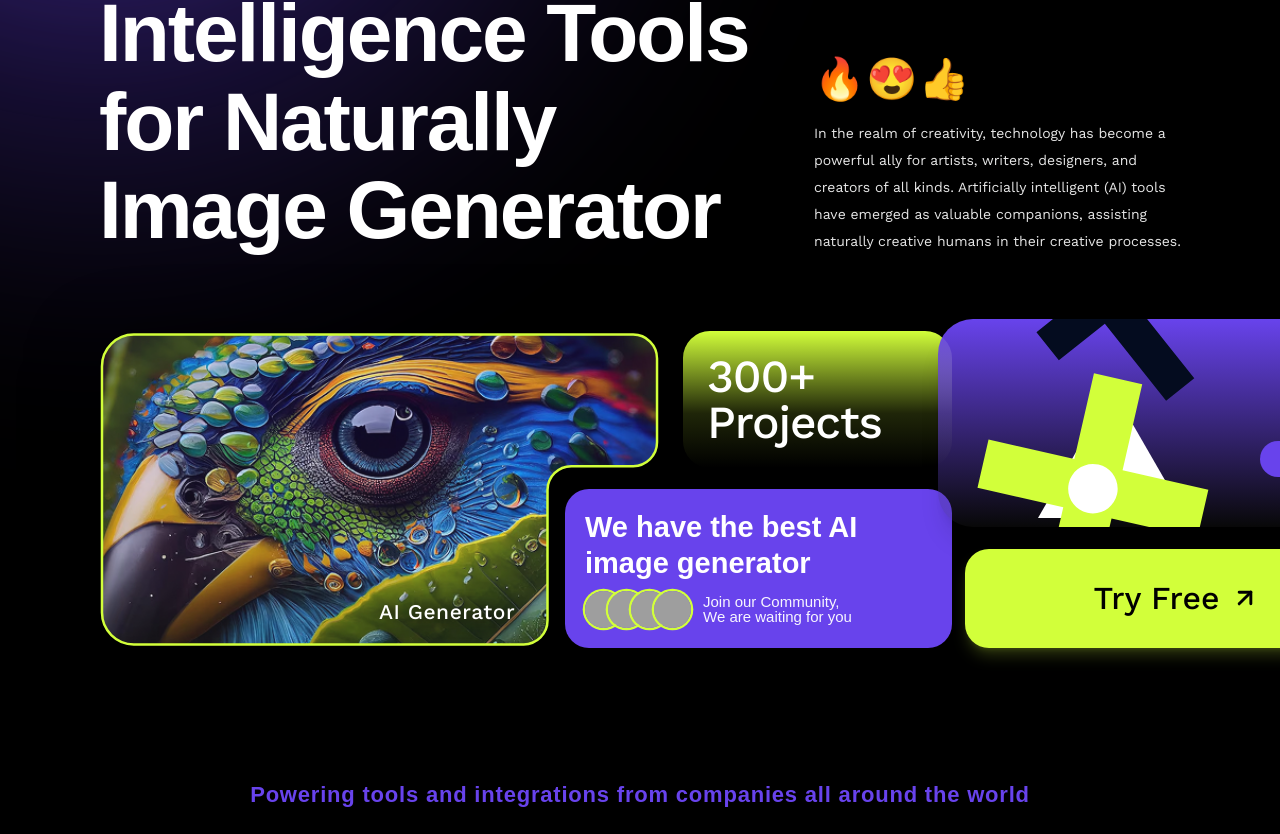
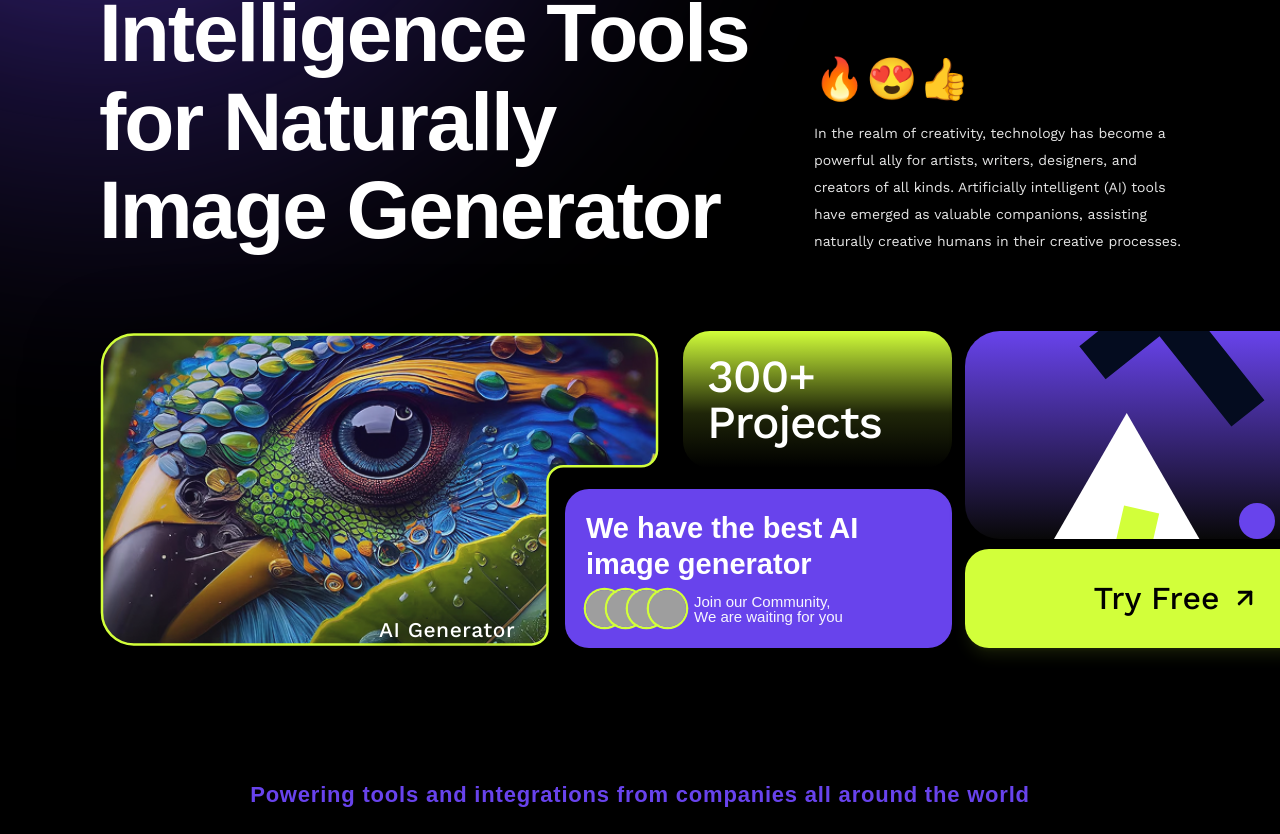
Before and after one commit to HelloRayy/ether-ai-landing, a React (Vite) app: page / in a window 1280 px wide. Shown: the part 351-1185 px from the top of the page. Built offline with nearby package versions, Linux system fonts and the light colour scheme; grey boxes are pictures that could not be loaded; a web font is replaced by a local one.

Commit message:
fix: resolve heroBottom card collision and refine importantImg with Group 14 alignment

```diff
--- a/src/components/Hero.tsx
+++ b/src/components/Hero.tsx
@@ -6,9 +6,9 @@ export function Hero() {
     'https://images.unsplash.com/photo-1500648767791-00dcc994a43e?w=100&auto=format&fit=crop&q=80',
   ]
 
-  // Contoured stepped path with smooth corner radii (R=32 on outer corners, R=24 on step transitions)
+  // Contoured stepped path with smooth corner radii (R=32 on outer corners, R=16 on step transitions)
   const steppedCardPath =
-    'M 1,33 A 32,32 0 0,1 33,1 L 536,1 A 24,24 0 0,1 560,25 L 560,109.5 A 24,24 0 0,1 536,133.5 L 473.7,133.5 A 24,24 0 0,0 449.7,157.5 L 449.7,289 A 24,24 0 0,1 425.7,313 L 33,313 A 32,32 0 0,1 1,281 Z'
+    'M 1,33 A 32,32 0 0,1 33,1 L 536,1 A 24,24 0 0,1 560,25 L 560,117.5 A 16,16 0 0,1 544,133.5 L 465.7,133.5 A 16,16 0 0,0 449.7,149.5 L 449.7,297 A 16,16 0 0,1 433.7,313 L 33,313 A 32,32 0 0,1 1,281 Z'
 
   return (
     <section className="relative z-20 pt-16 pb-24">
@@ -70,8 +70,8 @@ export function Hero() {
             />
           </svg>
 
-          {/* AI Generator Label Badge */}
-          <div className="pointer-events-none absolute bottom-5 left-[280px]">
+          {/* AI Generator Label Badge (Pen: x: 280, y: 283) */}
+          <div className="pointer-events-none absolute left-[280px] top-[283px]">
             <span className="font-[family-name:var(--font-work)] text-[21px] font-medium tracking-wide text-white drop-shadow-[0_2px_8px_rgba(0,0,0,0.9)]">
               AI Generator
             </span>
@@ -94,14 +94,14 @@ export function Hero() {
         </div>
 
         {/* 3. Group 14: Community Card (x: 466, y: 170, w: 387, h: 159, nested into step notch) */}
-        <div className="absolute left-[466px] top-[170px] w-[387px] h-[159px] rounded-[24px] bg-[#6843ec] p-5 text-white shadow-xl flex flex-col justify-between">
+        <div className="absolute left-[466px] top-[170px] w-[387px] h-[159px] rounded-[24px] bg-[#6843ec] p-[21px] text-white shadow-xl flex flex-col justify-between">
           <h3 className="font-[family-name:var(--font-darker)] text-[29px] font-bold leading-tight text-white">
             We have the best AI image generator
           </h3>
 
-          <div className="mt-2 flex items-center gap-3">
-            {/* Overlapping Avatars with #d2ff3a border */}
-            <div className="flex -space-x-3.5">
+          <div className="mt-2 flex items-center gap-2">
+            {/* Overlapping Avatars with #d2ff3a border (Pen: gap -16px) */}
+            <div className="flex -space-x-4">
               {avatars.map((url, i) => (
                 <img
                   key={i}
@@ -120,9 +120,9 @@ export function Hero() {
           </div>
         </div>
 
-        {/* 4. Group 16: Abstract Geometric Card (x: 839, y: 0, w: 423, h: 208) */}
+        {/* 4. Group 16: Abstract Geometric Card (x: 866, y: 12, w: 423, h: 208) */}
         <div
-          className="absolute left-[839px] top-0 w-[423px] h-[208px] rounded-[35px] overflow-hidden shadow-xl"
+          className="absolute left-[866px] top-[12px] w-[423px] h-[208px] rounded-[35px] overflow-hidden shadow-xl"
           style={{
             background:
               'linear-gradient(180deg, #6843ec 0%, rgba(41, 41, 41, 0.2) 100%)',
@@ -134,39 +134,39 @@ export function Hero() {
             fill="none"
             xmlns="http://www.w3.org/2000/svg"
           >
-            {/* White Triangle */}
+            {/* White Triangle (Pen: x: 116 - 27 = 89, y: 94 - 12 = 82) */}
             <path
               d="M155.019 0l155.01899 268.5-310.03799 0 155.019-268.5z"
               fill="#ffffff"
-              transform="translate(100, 70) scale(0.48)"
+              transform="translate(89, 82) scale(0.4691)"
             />
 
-            {/* Lime Plus/Cross */}
-            <g transform="translate(290, 85) rotate(102.9) scale(0.55)">
+            {/* Lime Cross (Pen: x: 283.7 - 27 = 256.7, y: 208.8 - 12 = 196.8, rot: 102.91°) */}
+            <g transform="translate(256.7, 196.8) rotate(102.91) scale(0.4007)">
               <path
                 d="M250 205c0-24.853-20.147-45-45-45-24.853 0-45 20.147-45 45 0 24.853 20.147 45 45 45 24.853 0 45-20.147 45-45z m-250 45l0-90 160 0 0-160 90 0 0 160 160 0 0 90-160 0 0 160-90 0 0-160-160 0z"
                 fill="#d2ff3a"
               />
             </g>
 
-            {/* Purple Circle */}
-            <circle cx="340" cy="140" r="18" fill="#6843ec" />
+            {/* Purple Circle (Pen: x: 301 - 27 = 274, y: 184 - 12 = 172) */}
+            <circle cx="292" cy="190" r="18" fill="#6843ec" />
 
-            {/* Dark Angular Accent */}
+            {/* Black Diagonal Bar (Pen: x: 119.7 - 27 = 92.7, y: 0 - 12 = -12, rot: -38.5°) */}
             <path
               d="M237 0l-90 0 0 74-147 0 0 90 147 0 0 246 90 0 0-410z"
               fill="#040c1f"
-              transform="translate(80, -10) rotate(-38.5) scale(0.4)"
+              transform="translate(92.7, -12) rotate(-38.5) scale(0.4691)"
             />
           </svg>
         </div>
 
-        {/* 5. Primary CTA Button: Try Free (x: 866, y: 230, w: 423, h: 99) */}
+        {/* 5. ctaButtonPrimary: Try Free Button (x: 866, y: 230, w: 423, h: 99) */}
         <a
           href="#try-free"
-          className="absolute left-[866px] top-[230px] w-[423px] h-[99px] rounded-[24px] bg-[#d2ff3a] flex items-center justify-center gap-3 text-black shadow-lg shadow-[#d2ff3a]/20"
+          className="absolute left-[866px] top-[230px] w-[423px] h-[99px] rounded-[24px] bg-[#d2ff3a] flex items-center justify-center gap-3 text-black shadow-lg shadow-[#d2ff3a]/10 cursor-pointer"
         >
-          <span className="font-[family-name:var(--font-work)] text-[32px] font-medium">
+          <span className="font-[family-name:var(--font-work)] text-[32px] font-medium leading-[1.01]">
             Try Free
           </span>
 
```
